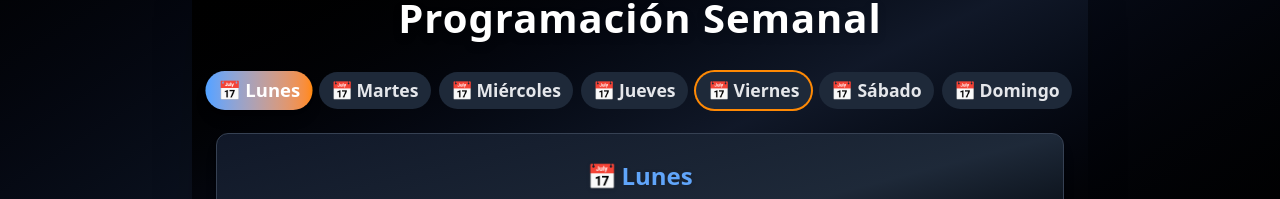
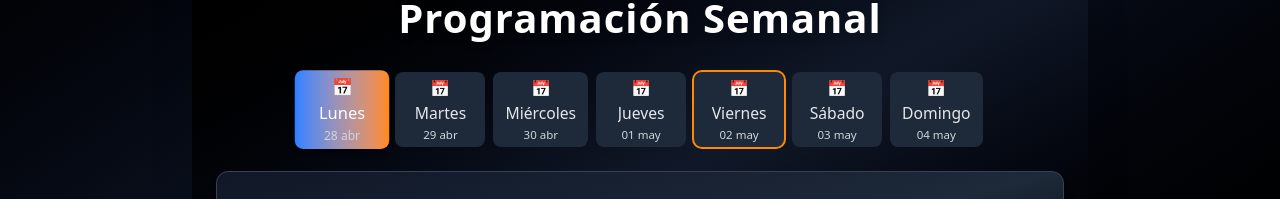
Before and after one commit to hyurielh2/Animas, a React (Vite) app: page / in a window 1280 px wide. Shown: the part 380-579 px from the top of the page. Built offline with nearby package versions, Linux system fonts and the light colour scheme; no server answers; the database is empty.

Commit message:
mejorando

```diff
--- a/src/Schedule.tsx
+++ b/src/Schedule.tsx
@@ -31,6 +31,24 @@ type Programa = {
   programa: string
   tipo: string
 }
+
+// Calcula la fecha de cada día de la semana actual
+function getWeekDates() {
+  const today = new Date()
+  const currentDay = today.getDay() || 7 // Domingo=7
+  const monday = new Date(today)
+  monday.setDate(today.getDate() - (currentDay - 1))
+  return days.map((day, idx) => {
+    const date = new Date(monday)
+    date.setDate(monday.getDate() + idx)
+    return {
+      day,
+      date: date.toLocaleDateString('es-ES', { day: '2-digit', month: 'short' })
+    }
+  })
+}
+
+const weekDates = getWeekDates()
 
 export default function Schedule() {
   const [activeDay, setActiveDay] = useState('Lunes')
@@ -78,24 +96,27 @@ export default function Schedule() {
       </h2>
       {/* Tabs para seleccionar día */}
       <nav className="w-full flex justify-center mb-6" aria-label="Selector de día">
-        <div className="flex gap-2 overflow-x-auto sm:overflow-x-visible transition-all duration-300 scrollbar-thin scrollbar-thumb-gray-700 scrollbar-track-transparent">
-          {days.map(day => (
+        <div className="flex gap-2 overflow-x-auto sm:overflow-x-visible scrollbar-thin scrollbar-thumb-gray-700 scrollbar-track-transparent">
+          {weekDates.map(({ day, date }) => (
             <button
               key={day}
               aria-label={`Ver programación de ${day}`}
               tabIndex={0}
               onClick={() => setActiveDay(day)}
-              className={`min-w-[80px] px-3 py-1.5 rounded-full font-semibold text-xs sm:text-sm whitespace-nowrap transition-all duration-200 outline-none
+              className={`
+                flex flex-col items-center justify-center min-w-[90px] max-w-[120px] px-3 py-1
+                rounded-lg font-medium transition-all duration-200
                 ${activeDay === day
-                  ? 'bg-gradient-to-r from-blue-400 to-orange-400 text-white shadow-lg scale-105'
+                  ? 'bg-gradient-to-r from-blue-500 to-orange-400 text-white shadow-md scale-105'
                   : 'bg-gray-800 text-gray-200 hover:bg-orange-400 hover:text-white'}
                 ${currentDay === day ? 'ring-2 ring-orange-400' : ''}
                 focus-visible:ring-4 focus-visible:ring-blue-400
               `}
-              style={{ textAlign: 'center', fontSize: 'clamp(0.9rem, 2vw, 1.1rem)' }}
+              style={{ textAlign: 'center' }}
             >
-              <span className="mr-1" aria-hidden>📅</span>
-              {day}
+              <span className="text-base mb-0.5" aria-hidden>📅</span>
+              <span className="truncate text-[clamp(0.85rem,2vw,0.98rem)]">{day}</span>
+              <span className="text-[0.72em] text-gray-300 font-normal">{date}</span>
             </button>
           ))}
         </div>
```
